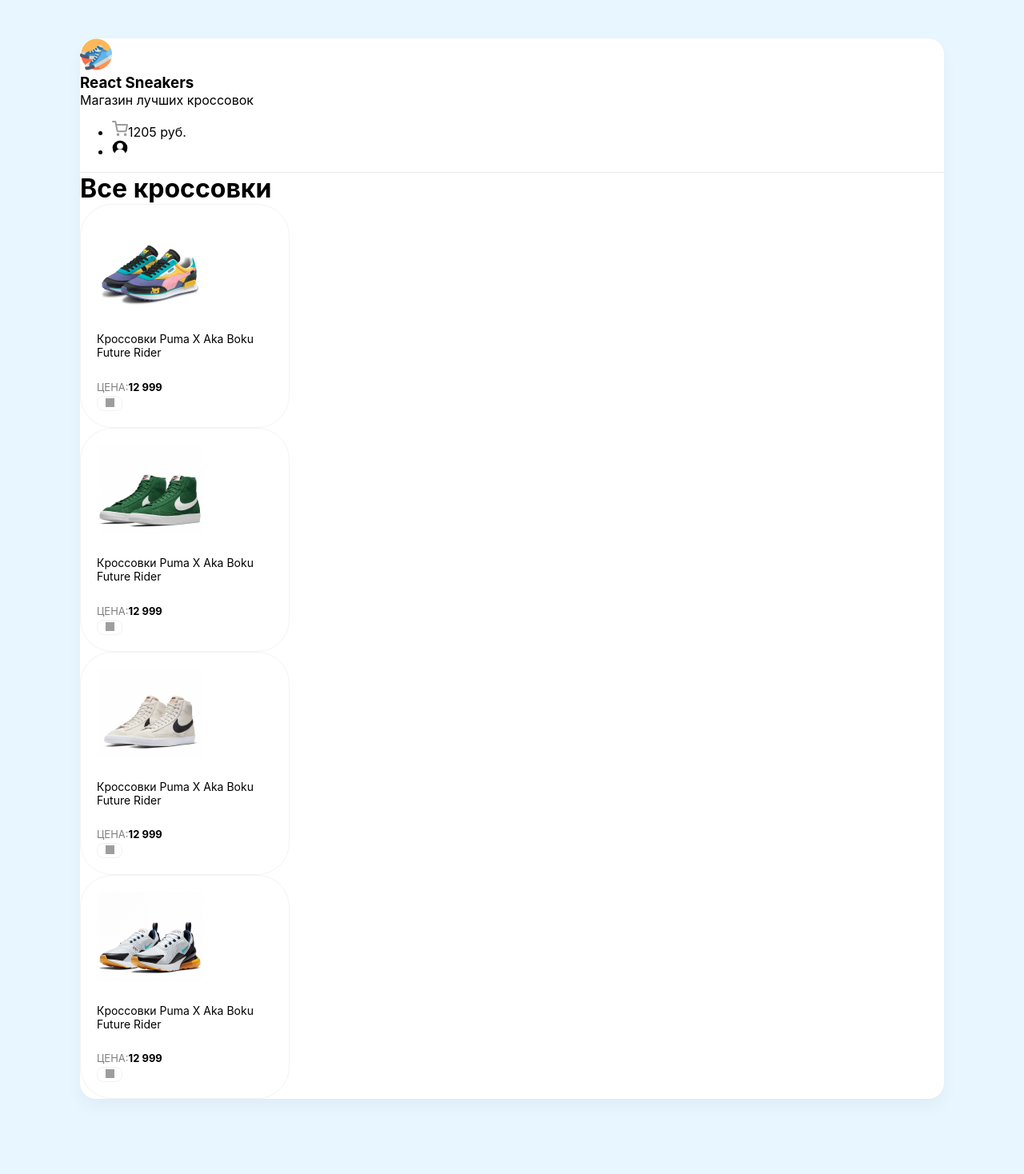
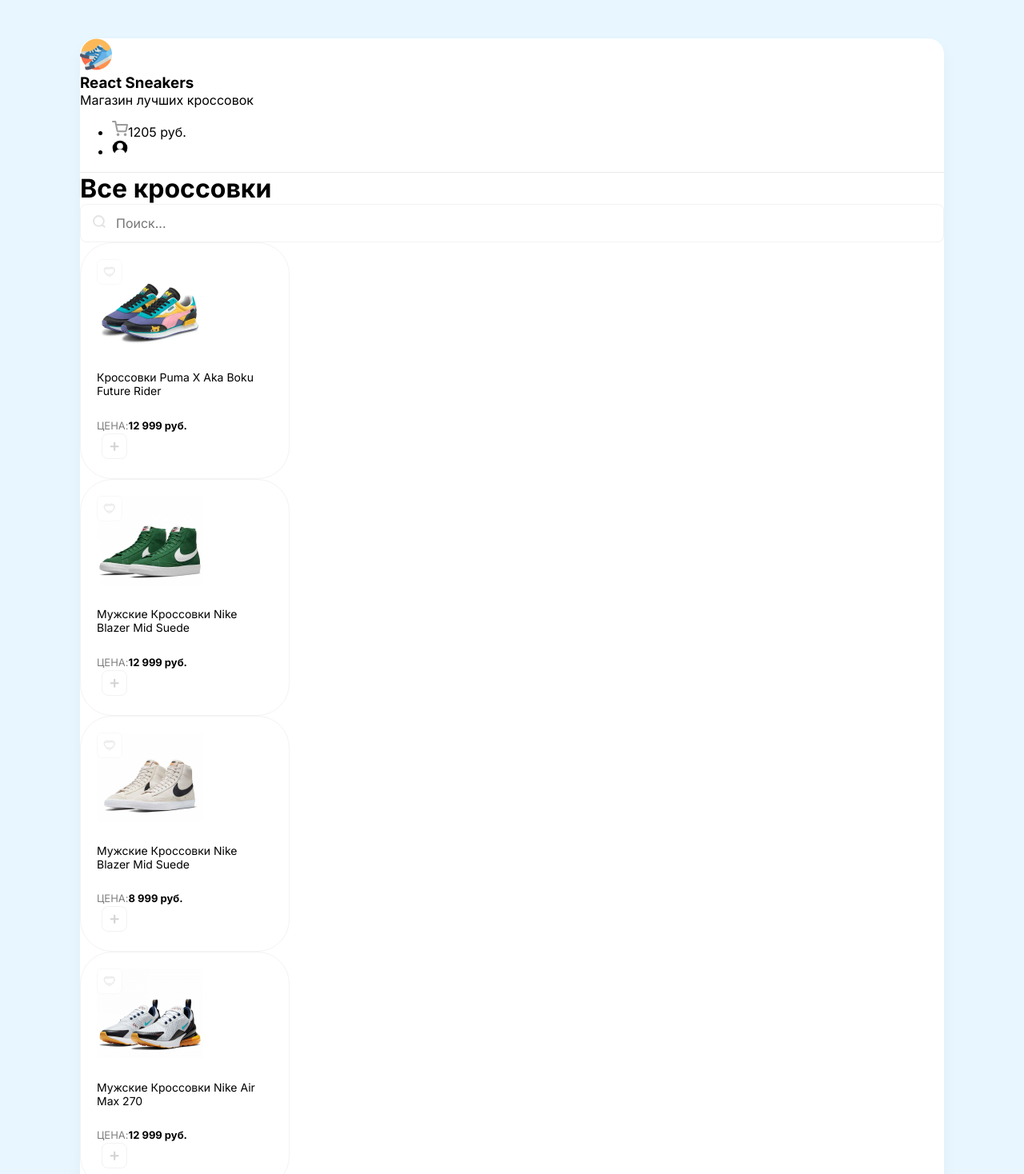
Before and after one commit to azawert/sneakers, a React (Create React App) app: page / in a window 1280 px wide. Shown: the top 1468 px of the page at 80% size. Before the commit the page ends 1422 px from the top, so only its background shows below. Built offline with nearby package versions, Linux system fonts and the light colour scheme; grey boxes are pictures that could not be loaded.

Commit message:
asdasdsda

```diff
--- a/src/App.js
+++ b/src/App.js
@@ -1,75 +1,26 @@
+import Card from "./Components/Card";
+import Cart from "./Components/Cart";
+import Header from "./Components/Header";
 function App() {
     return (
         <div className='wrapper clear'>
-            <header className='d-flex justify-between align-center p-40'>
-                <div className='d-flex align-center'>
-                    <img width={40} height={40} src='/img/logo.png' alt='Logo' className='mr-15'/>
-                    <div className='headerInfo'>
-                        <h3 className='text-uppercase'>React Sneakers</h3>
-                        <p className='opacity-5'>Магазин лучших кроссовок</p>
+            <Cart/>
+            <Header/>
+            <div className='content p-40'>
+                <div className='d-flex align-center justify-between mb-40'>
+                    <h1>Все кроссовки</h1>
+                    <div className='search-block d-flex'>
+                        <img src='./img/searchicon.svg' />
+                        <input placeholder='Поиск...'/>
                     </div>
                 </div>
 
-                <ul className='d-flex'>
-                    <li className='mr-30'>
-                        <img src='img/cart.svg' />
-                        <span>1205 руб.</span>
-                    </li>
-                    <li>
-                        <img src='img/user.svg' width={20} height={20}/>
-                    </li>
-                </ul>
 
-            </header>
-            <div className='content p-40'>
-                <h1 className='mb-40'>Все кроссовки</h1>
-
-
-                <div className='sneakers d-flex justify-center '>
-                    <div className='card mr-10'>
-                        <img width={133} height={112} src='/img/sneakers/1.jpg' />
-                        <h5>Кроссовки Puma X Aka Boku Future Rider</h5>
-                        <div className='d-flex justify-between align-center'>
-                            <div className='d-flex flex-column'>
-                                <span>Цена:</span>
-                                <b>12 999</b>
-                            </div>
-                            <button className='button'><img width={11} height={11} src='/img/cardplus.png'/></button>
-                        </div>
-                    </div>
-                    <div className='card mr-10'>
-                        <img width={133} height={112} src='/img/sneakers/2.jpg' />
-                        <h5>Кроссовки Puma X Aka Boku Future Rider</h5>
-                        <div className='d-flex justify-between align-center'>
-                            <div className='d-flex flex-column'>
-                                <span>Цена:</span>
-                                <b>12 999</b>
-                            </div>
-                            <button className='button'><img width={11} height={11} src='/img/cardplus.png'/></button>
-                        </div>
-                    </div>
-                    <div className='card mr-10'>
-                        <img width={133} height={112} src='/img/sneakers/3.jpg' />
-                        <h5>Кроссовки Puma X Aka Boku Future Rider</h5>
-                        <div className='d-flex justify-between align-center'>
-                            <div className='d-flex flex-column'>
-                                <span>Цена:</span>
-                                <b>12 999</b>
-                            </div>
-                            <button className='button'><img width={11} height={11} src='/img/cardplus.png'/></button>
-                        </div>
-                    </div>
-                    <div className='card'>
-                        <img width={133} height={112} src='/img/sneakers/4.jpg' />
-                        <h5>Кроссовки Puma X Aka Boku Future Rider</h5>
-                        <div className='d-flex justify-between align-center'>
-                            <div className='d-flex flex-column'>
-                                <span>Цена:</span>
-                                <b>12 999</b>
-                            </div>
-                            <button className='button'><img width={11} height={11} src='/img/cardplus.png'/></button>
-                        </div>
-                    </div>
+                <div className='sneakers d-flex justify-center'>
+                    <Card name='Кроссовки Puma X Aka Boku Future Rider' price='12 999 руб.' img='/img/sneakers/1.jpg'/>
+                    <Card name='Мужские Кроссовки Nike Blazer Mid Suede' price='12 999 руб.' img='/img/sneakers/2.jpg'/>
+                    <Card name='Мужские Кроссовки Nike Blazer Mid Suede' price='8 999 руб.' img='/img/sneakers/3.jpg'/>
+                   <Card name='Мужские Кроссовки Nike Air Max 270' price='12 999 руб.' img='/img/sneakers/4.jpg'/>
                 </div>
             </div>
         </div>
--- a/src/Components/Card.js
+++ b/src/Components/Card.js
@@ -0,0 +1,19 @@
+const Card = (props) => {
+    return (
+        <div className='card'>
+            <div className='favourite'>
+                <img src='img/heartdislike.svg'/>
+            </div>
+            <img width={133} height={112} src={props.img} />
+            <h5>{props.name}</h5>
+            <div className='d-flex justify-between align-center'>
+                <div className='d-flex flex-column'>
+                    <span>Цена:</span>
+                    <b>{props.price}</b>
+                </div>
+                <button className='button'><img src='/img/buttonunchecked.svg'/></button>
+            </div>
+        </div>
+    )
+}
+export default Card;
--- a/src/Components/Cart.js
+++ b/src/Components/Cart.js
@@ -0,0 +1,53 @@
+const Cart = (props) => {
+    return <div style={{display:'none'}} className='overlay'>
+        <div className='cart'>
+            <h2 className='mb-30 d-flex justify-between align-center'>Корзина
+                <svg width="25" height="25" viewBox="0 0 10 10" fill="none" xmlns="http://www.w3.org/2000/svg">
+                    <path d="M9.0799 7.61553L6.6311 5.16673L9.07982 2.71801C10.0241 1.77376 8.55964 0.309342 7.61539 1.25359L5.16668 3.70231L2.71787 1.2535C1.77384 0.309466 0.309467 1.77384 1.2535 2.71787L3.70231 5.16668L1.25359 7.61539C0.309343 8.55964 1.77376 10.0241 2.71801 9.07982L5.16673 6.6311L7.61553 9.0799C8.55969 10.0241 10.0241 8.55969 9.0799 7.61553Z" fill="#B5B5B5"/>
+                </svg>
+            </h2>
+
+            <div className='items'>
+                <div className='cartItem d-flex align-center mb-20'>
+                    <div style={{backgroundImage: 'url(/img/sneakers/2.jpg)'}} className='cartItemImg'>
+                    </div>
+                    <div className='mr-20 flex'>
+                        <p className='mb-5'>Мужские Кроссовки Nike Air Max 270</p>
+                        <b>12 999 руб.</b>
+                    </div>
+                    <img className='deleteBtn' src='/img/deletebtn.svg' alt='delete'/>
+                </div>
+
+                <div className='cartItem d-flex align-center mt-120'>
+                    <div style={{backgroundImage: 'url(/img/sneakers/2.jpg)'}} className='cartItemImg'>
+                    </div>
+                    <div className='mr-20 flex'>
+                        <p className='mb-5'>Мужские Кроссовки Nike Air Max 270</p>
+                        <b>12 999 руб.</b>
+                    </div>
+                    <img className='deleteBtn' src='/img/deletebtn.svg' alt='delete'/>
+                </div>
+            </div>
+            <div className='cartTotalBlock'>
+                <ul>
+                    <li className='d-flex justify-between mb-10'>
+                        <span>Итого:</span>
+                        <div></div>
+                        <b>21 498 руб. </b>
+                    </li>
+                    <li className='d-flex justify-between'>
+                        <span>Налог 5%:</span>
+                        <div></div>
+                        <b>1074 руб. </b>
+                    </li>
+                </ul>
+
+                <button className='greenButton'>Оформить заказ <img src='/img/arrow.svg' alt='arrow'/></button>
+
+            </div>
+
+        </div>
+    </div>
+}
+
+export default Cart;
--- a/src/Components/Header.js
+++ b/src/Components/Header.js
@@ -0,0 +1,24 @@
+const Header = (props) => {
+    return <header className='d-flex justify-between align-center p-40'>
+        <div className='d-flex align-center'>
+            <img width={40} height={40} src='img/logo.png' alt='Logo' className='mr-15'/>
+            <div className='headerInfo'>
+                <h3 className='text-uppercase'>React Sneakers</h3>
+                <p className='opacity-5'>Магазин лучших кроссовок</p>
+            </div>
+        </div>
+
+        <ul className='d-flex'>
+            <li className='mr-30 d-flex align-center'>
+                <img src='img/cart.svg' className='mr-10' />
+                <span>1205 руб.</span>
+            </li>
+            <li>
+                <img src='img/user.svg' width={20} height={20}/>
+            </li>
+        </ul>
+
+    </header>
+}
+
+export default Header;
--- a/src/index.scss
+++ b/src/index.scss
@@ -7,7 +7,9 @@
   -moz-osx-font-smoothing: grayscale;
   background-color: #e7f6ff;
 }
-
+*{
+  font-family: 'Inter';
+}
 code {
   font-family: source-code-pro, Menlo, Monaco, Consolas, 'Courier New',
     monospace;
@@ -39,6 +41,11 @@
   padding: 20px;
   width: 220px;
   border-radius: 40px;
+  transition: box-shadow .25s ease-in-out,transform .2s ease-in-out;
+  &:hover {
+    box-shadow:0px 20px 35px rgba(0,0,0,0.06) ;
+    transform: translateY(-5px);
+  }
   span {
     text-transform: uppercase;
     opacity: .5;
@@ -53,16 +60,156 @@
     font-size: 14px;
   }
 }
-
-.cardBottom {
+.button {
+  border: none;
+  background-color: white;
+  cursor: pointer;
+}
+.sneakers {
+  div {
+    margin-right: 10px;
+  }
+}
+.search-block {
+  border: 1px solid #F3f3f3;
+  padding: 0px 15px;
+  border-radius: 8px;
+  &:hover {
+    border-color: gold;
+  }
+  }
+  input {
+    border: none;
+    padding: 13px;
+    font-size: 16px;
+    width: 200px;
 
 }
 
-.button {
+.favourite {
+  position:absolute;
+  cursor:pointer;
+}
+.overlay{
+  position: absolute;
+  left:0;
+  top:0;
+  width:100%;
+  height:100%;
+  z-index: 1;
+  background-color: rgba(0,0,0,0.5) ;
+}
+
+.cart {
+  position: absolute;
+  width: 420px;
+  height: 100%;
+  right: 0;
   background: #ffffff;
-  border: 1px solid #f2f2f2;
-  box-sizing: border-box;
-  border-radius: 8px;
-  width: 32px;
-  cursor: pointer;
+  box-shadow: -10px 4px 24px rgba(0,0,0,0.1);
+  padding: 30px;
+  display:flex;
+  flex-direction: column;
+  .items {
+    flex:1;
+    overflow: auto;
+  }
+  h2{
+    margin: 0;
+    svg {
+      cursor:pointer;
+      opacity: 0.5;
+      transition: opacity .2s ease-in-out;
+      &:hover{
+        opacity: 1;
+      }
+    }
+  }
 }
+
+.cartItem {
+  border: 1px solid #F3f3f3;
+  border-radius: 20px;
+  overflow: hidden;
+  padding: 10px 25px;
+  .cartItemImg{
+    height: 70px;
+    width: 70px;
+    background-size: contain;
+    background-position: 0 -3px;
+    background-repeat: no-repeat;
+    margin-right: 20px;
+  }
+  p {
+    font-size: 16px;
+  }
+
+  b {
+    font-size: 14px;
+  }
+  .deleteBtn {
+    opacity: .5;
+    transition: opacity .2s ease-in-out;
+    cursor: pointer;
+    &:hover{
+      opacity: 1;
+    }
+  }
+}
+
+.cartTotalBlock {
+  ul{
+    margin-bottom: 30px !important;
+    li {
+      display:flex;
+      align-items: flex-end;
+    }
+    div{
+      flex:1;
+      height: 1px;
+      border-bottom: 1px dashed #DFDFDF;
+      position: relative;
+      top: -5px;
+      margin: 0 7px;
+    }
+
+  }
+  .greenButton {
+    position: relative;
+    transition: transform .1s ease-in-out;
+    &:hover {
+      img{
+        transform: translateX(5px);
+      }
+
+    }
+    img {
+      position: absolute;
+      right: 30px;
+      top: 20px;
+
+
+    }
+  }
+}
+
+.greenButton {
+    width: 100%;
+    height: 55px;
+    background: #9dd558;
+    border-radius: 18px;
+    border:none;
+    color: white;
+    cursor:pointer;
+    font-size: 16px;
+    font-weight: 500;
+    transition: background .2s ease-in-out;
+
+    &:hover {
+      background: lighten(#9dd558, 15%);
+    }
+    &:active {
+      background: darken(#9dd558,10%);
+    }
+
+}
```
Also changed, not shown: public/img/arrow.svg.
